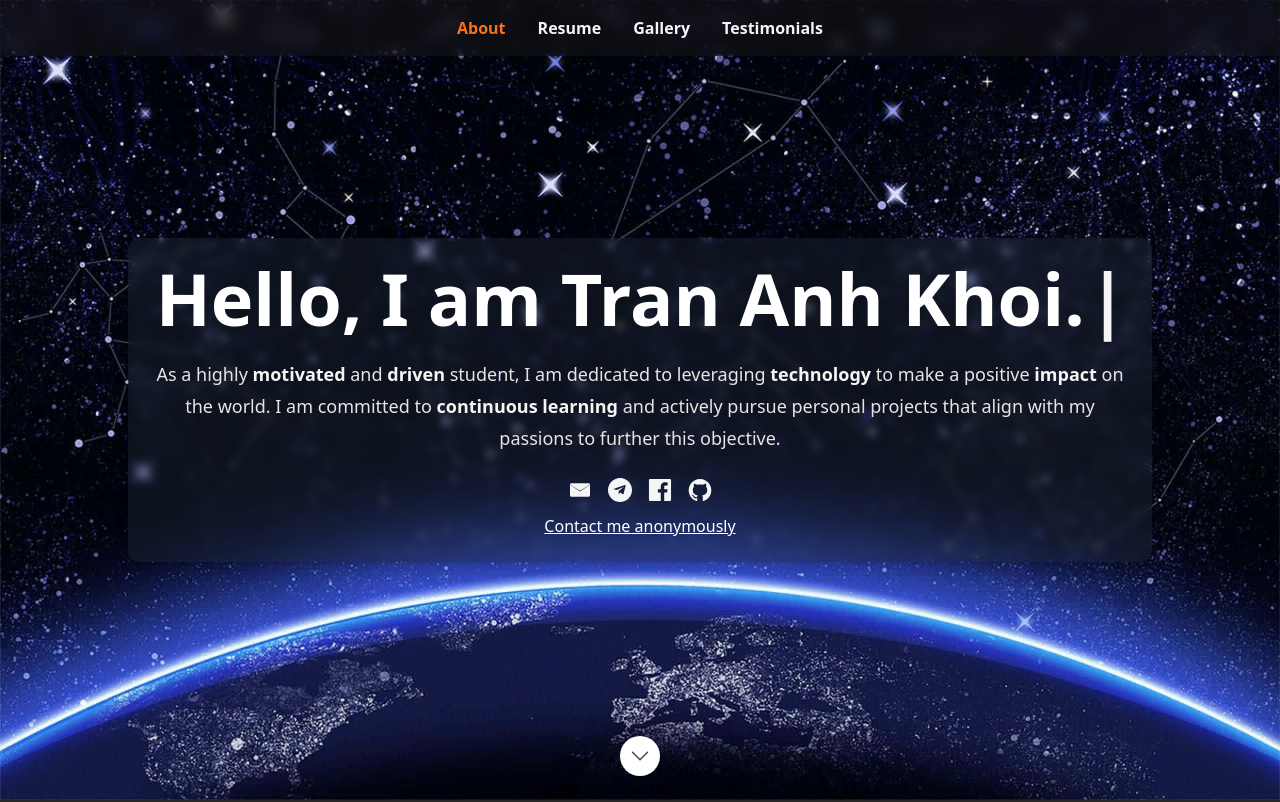
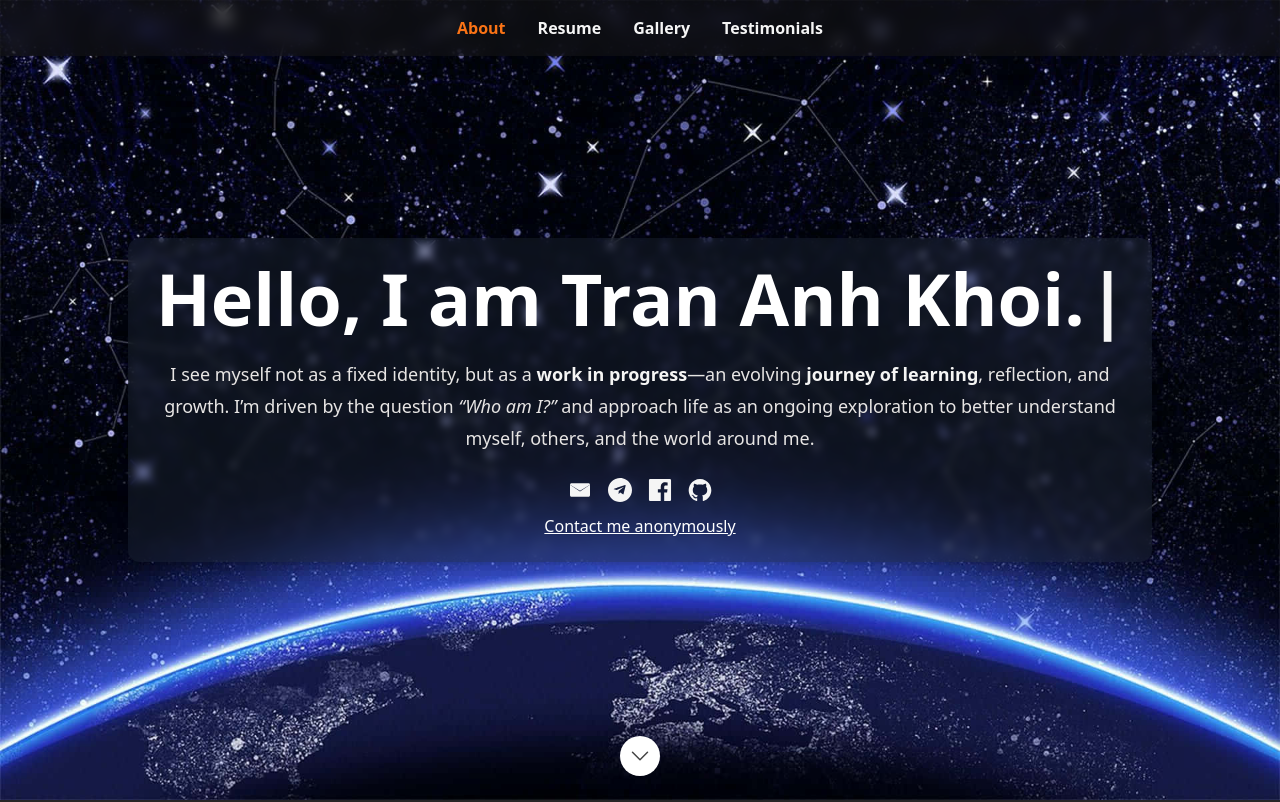
Before and after one commit to AKT311209/OnlineProfile, a Next.js app: page / in a window 1280 px wide. Shown: the top 802 px of the page. Built offline with nearby package versions, Linux system fonts and the light colour scheme.

Commit message:
feat: update hero section description to reflect personal growth and exploration

```diff
--- a/src/data/data.tsx
+++ b/src/data/data.tsx
@@ -63,11 +63,12 @@ export const heroData: Hero = {
   imageSrc: heroImage,
   name: `Hello, I'm Tran Anh Khoi.`,
   description: (
-    <>
-      <p className="prose-sm text-stone-200 sm:prose-base lg:prose-lg">
-        As a highly <strong className="text-stone-100">motivated</strong> and <strong className="text-stone-100">driven</strong> student, I am dedicated to leveraging <strong className="text-stone-100">technology</strong> to make a positive <strong className="text-stone-100">impact</strong> on the world. I am committed to <strong className="text-stone-100">continuous learning</strong> and actively pursue personal projects that align with my passions to further this objective.
-      </p>
-    </>
+<>
+  <p className="prose-sm text-stone-200 sm:prose-base lg:prose-lg">
+    I see myself not as a fixed identity, but as a <strong className="text-stone-100">work in progress</strong>—an evolving <strong className="text-stone-100">journey of learning</strong>, reflection, and growth. I’m driven by the question <em>“Who am I?”</em> and approach life as an ongoing exploration to better understand myself, others, and the world around me.
+  </p>
+</>
+
   ),
   actions: [],
 };
```
